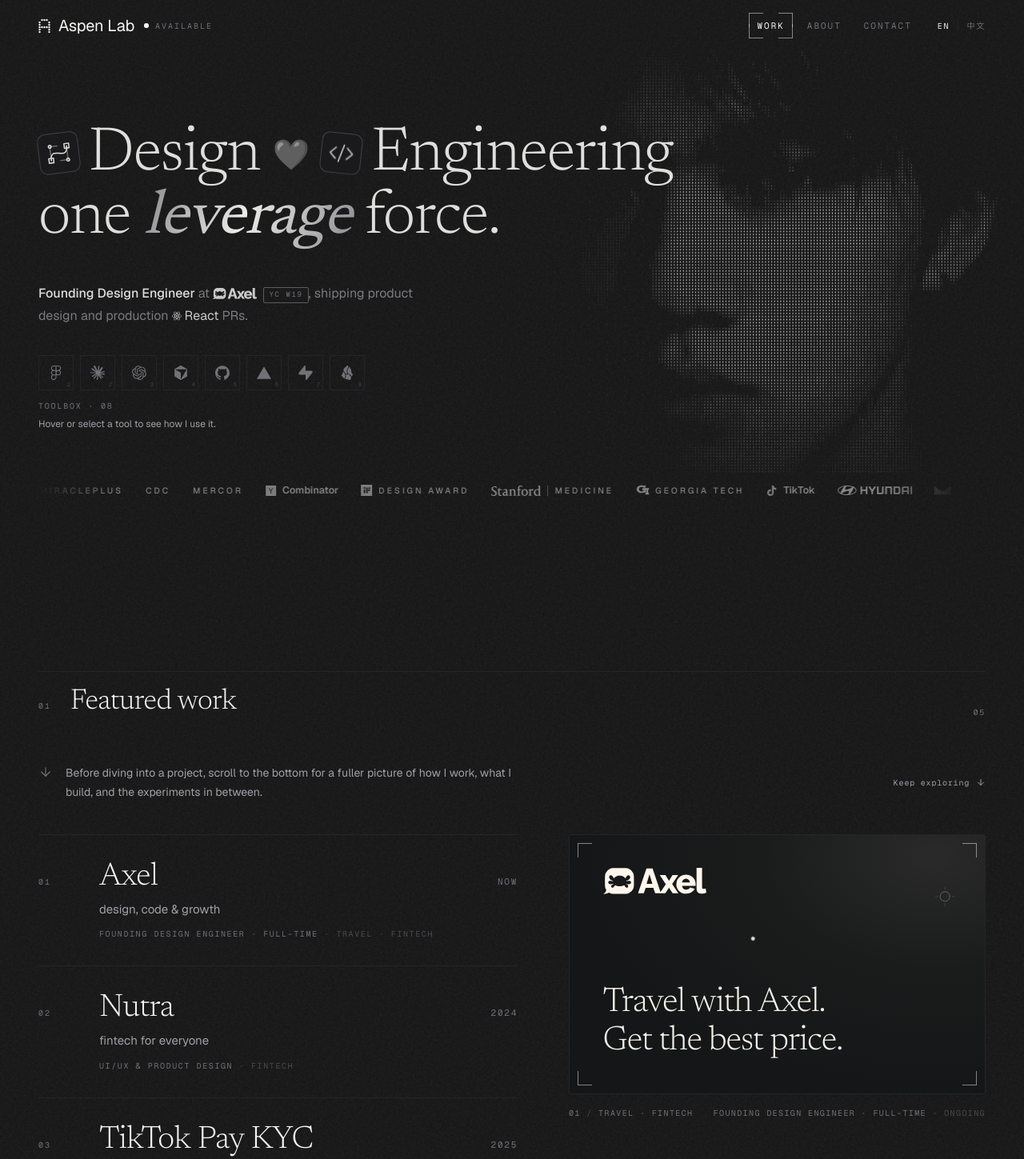
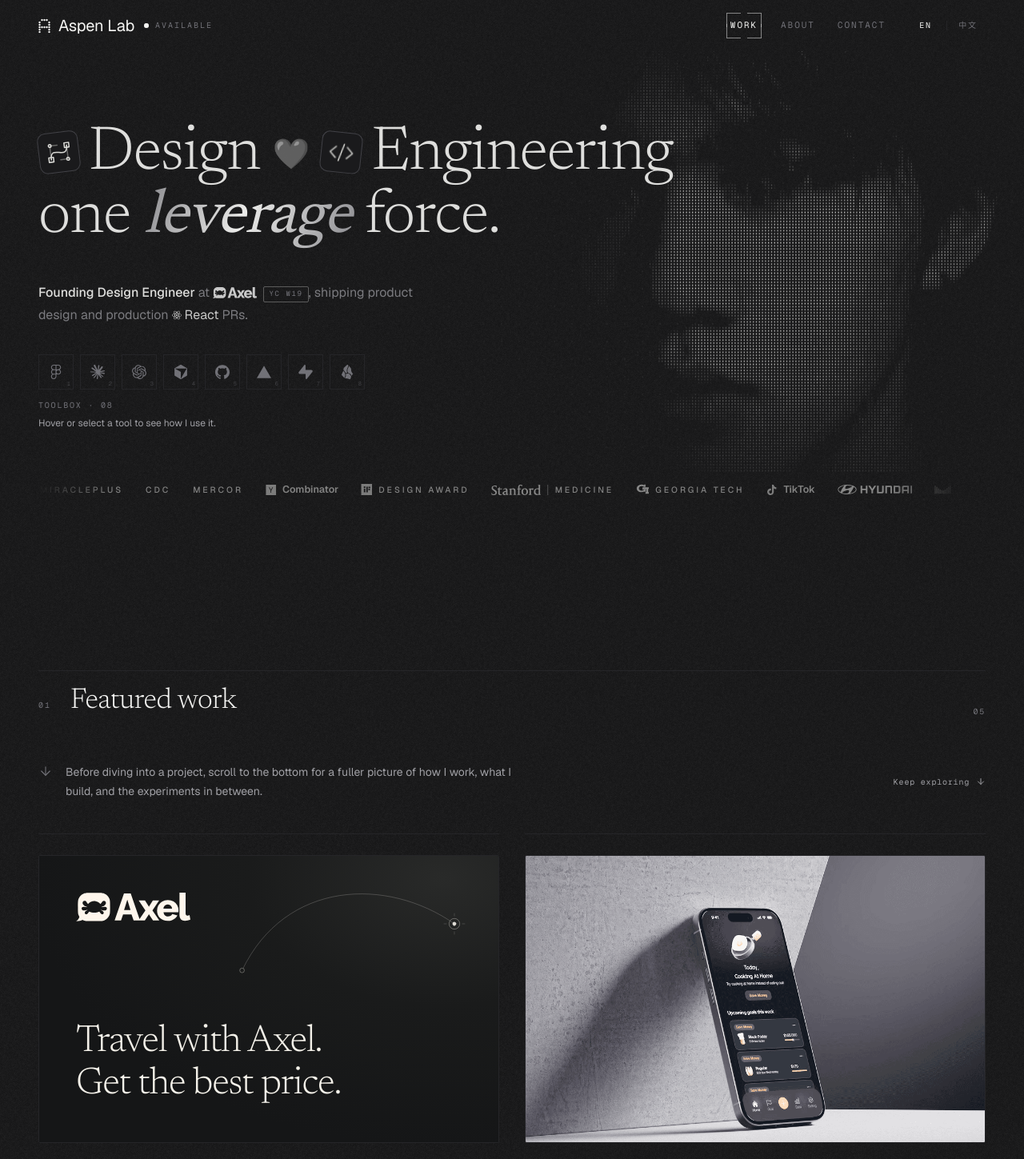
Before and after one commit to Aspen-Lab/aspen-portfolio, a Next.js app: page /en in a window 1280 px wide. Shown: the top 1449 px of the page at 80% size. Built offline with nearby package versions, Linux system fonts and the light colour scheme.

Commit message:
fix: refine touch project browsing and mobile navigation

```diff
--- /dev/null
+++ b/src/components/CatalogueIndex.module.css
@@ -0,0 +1,59 @@
+.catalogue { min-width: 0; }
+.index { border-top: 1px solid var(--color-line); }
+.entry { min-width: 0; border-bottom: 1px solid var(--color-line); }
+.inlinePreview { padding-top: 24px; margin-bottom: 20px; }
+.coverLink { touch-action: manipulation; }
+.description { display: block; padding-bottom: 26px; touch-action: manipulation; }
+.withoutCover { padding-top: 26px; }
+.rowContent {
+  display: grid;
+  grid-template-columns: 1.4rem minmax(0, 1fr) auto;
+  align-items: baseline;
+  column-gap: 12px;
+}
+.name { font-size: 30px; line-height: 1.1; text-wrap: balance; overflow-wrap: anywhere; }
+.meta { line-height: 1.75; text-wrap: pretty; overflow-wrap: anywhere; }
+.status { display: flex; flex-direction: column; align-items: flex-end; gap: 12px; }
+.rowArrow { color: var(--color-mute); transition: color 180ms ease, transform 180ms ease; }
+.description:focus-visible .rowArrow { color: var(--color-ink); transform: translate(2px, -2px); }
+.preview { display: none; }
+
+/* At tablet widths, keep the picture attached to its project. This also
+   applies to larger touch screens, where hovering is not an available action. */
+@media (min-width: 768px) {
+  .index { display: grid; grid-template-columns: repeat(2, minmax(0, 1fr)); column-gap: 32px; border-top: 0; }
+  .entry { border-top: 1px solid var(--color-line); border-bottom: 0; }
+  .inlinePreview { padding-top: 26px; }
+  .description { padding-bottom: 32px; }
+  .name { font-size: 32px; }
+}
+
+/* Shared previews belong to a layout that can actually use hover. */
+@media (min-width: 1024px) and (hover: hover) and (pointer: fine) {
+  .catalogue { display: grid; grid-template-columns: 1fr minmax(380px, 44%); gap: 48px; align-items: start; }
+  .index { display: block; border-top: 1px solid var(--color-line); }
+  .entry { border-top: 0; border-bottom: 1px solid var(--color-line); }
+  .inlinePreview { display: none; }
+  .description { padding-block: 32px; }
+  .rowContent { grid-template-columns: 2.25rem minmax(0, 1fr) auto; column-gap: 20px; }
+  .name { font-size: 40px; }
+  .meta { max-width: 44ch; }
+  .rowArrow { opacity: 0; }
+  .description[data-current="true"] .rowArrow,
+  .description:focus-visible .rowArrow { opacity: 1; color: var(--color-ink); }
+  .preview { display: block; position: sticky; top: 138px; }
+}
+
+@media (min-width: 1280px) and (hover: hover) and (pointer: fine) {
+  .catalogue { gap: 64px; }
+}
+
+@media (hover: hover) {
+  .description:hover .rowArrow { color: var(--color-ink); transform: translate(2px, -2px); }
+}
+
+@media (prefers-reduced-motion: reduce) {
+  .rowArrow { transition: none; }
+  .description:hover .rowArrow,
+  .description:focus-visible .rowArrow { transform: none; }
+}
--- a/src/components/CatalogueIndex.tsx
+++ b/src/components/CatalogueIndex.tsx
@@ -4,18 +4,18 @@
 import { Link } from "@/i18n/navigation";
 import { useLocale } from "next-intl";
 import { useReducedMotion } from "motion/react";
+import { ArrowUpRight } from "lucide-react";
 import { CatalogueMedia } from "./CatalogueMedia";
 import { demoCaption, type SideDemoId } from "./SideProjectDemo";
+import styles from "./CatalogueIndex.module.css";
 
 /* The catalogue: a ruled index with one sticky viewfinder plate.
    Built for the works, then generalised so the side projects read as
    their peer — same rows, same plate, same readout, one component
    (Aspen: 「和作品平级」). On the left every entry is a row with a folio
-   numeral, its name at 40px in the display serif, a subtitle, and one
-   mono line, with one figure on the right. Hovering a row dims the
-   others to 0.42 and crossfades the plate to that entry's cover, framed
-   by Latin registration marks with a mono readout beneath. Under lg
-   there is no hover, so each row carries its own cover band. */
+   numeral, its name in the display serif, and a mono readout. A fine
+   pointer gets one sticky preview. Phones and touch tablets get a
+   preview on every card, with two columns where there is room. */
 
 export type CatalogueCover = {
   src: string;
@@ -80,6 +80,7 @@
   className,
   style,
   onEnter,
+  current,
   ariaLabel,
   children,
 }: {
@@ -87,10 +88,20 @@
   className: string;
   style: React.CSSProperties;
   onEnter: () => void;
+  current?: boolean;
   ariaLabel?: string;
   children: ReactNode;
 }) {
-  const common = { className, style, onPointerEnter: onEnter, onFocus: onEnter, "aria-label": ariaLabel };
+  const common = {
+    className,
+    style,
+    onPointerEnter: (event: React.PointerEvent<HTMLElement>) => {
+      if (event.pointerType === "mouse") onEnter();
+    },
+    onFocus: onEnter,
+    "data-current": current,
+    "aria-label": ariaLabel,
+  };
   if (!row.href) return <div {...common}>{children}</div>;
   if (row.external) {
     return (
@@ -109,38 +120,26 @@
 export function CatalogueIndex({ rows }: { rows: CatalogueRow[] }) {
   const reduce = useReducedMotion();
   const cn = useLocale() === "cn";
-  const [hovered, setHovered] = useState<number | null>(null);
-  const [last, setLast] = useState(0);
+  const [active, setActive] = useState(0);
   const [replays, setReplays] = useState<Record<string, number>>({});
   const replay = (key: string) => setReplays((previous) => ({ ...previous, [key]: (previous[key] ?? 0) + 1 }));
-  const active = hovered ?? last;
-  const enter = (i: number) => {
-    setHovered(i);
-    setLast(i);
-  };
-  const current = rows[active];
+  const current = rows[active] ?? rows[0];
+  if (!current) return null;
 
   return (
-    <div className="lg:grid lg:grid-cols-[1fr_minmax(380px,44%)] lg:gap-12 xl:gap-16 lg:items-start">
+    <div className={styles.catalogue}>
       {/* ── The index ── */}
-      <ol
-        className="border-t border-line"
-        onPointerLeave={() => setHovered(null)}
-        onBlur={(event) => {
-          if (!event.currentTarget.contains(event.relatedTarget)) setHovered(null);
-        }}
-      >
+      <ol className={styles.index}>
         {rows.map((row, i) => {
-          const dimmed = hovered !== null && hovered !== i;
           return (
-            <li key={row.key} className="border-b border-line">
+            <li key={row.key} className={styles.entry}>
               {/* Keep replay beside the picture and outside its project link. */}
-              {row.cover && <div className="lg:hidden pt-6 sm:pt-7 mb-5">
+              {row.cover && <div className={styles.inlinePreview}>
                 <RowShell
                   row={row}
-                  onEnter={() => enter(i)}
+                  onEnter={() => setActive(i)}
                   ariaLabel={`${row.name} — ${cn ? "查看项目" : "View project"}`}
-                  className="plate block relative overflow-hidden aspect-[16/10]"
+                  className={`plate block relative overflow-hidden aspect-[16/10] ${styles.coverLink}`}
                   style={row.cover.bg ? { backgroundColor: row.cover.bg } : {}}
                 >
                   <CatalogueMedia cover={row.cover} replay={replays[row.key]} />
@@ -149,19 +148,17 @@
               </div>}
               <RowShell
                 row={row}
-                onEnter={() => enter(i)}
-                className={`group block pb-6 sm:pb-7 lg:py-8 ${row.cover ? "" : "pt-6 sm:pt-7"}`}
-                style={{
-                  opacity: dimmed ? 0.58 : 1,
-                  transition: reduce ? "none" : `opacity 360ms ${EASE}`,
-                }}
+                onEnter={() => setActive(i)}
+                current={active === i}
+                className={`${styles.description} ${!row.cover ? styles.withoutCover : ""}`}
+                style={{}}
               >
-                <div className="grid grid-cols-[2.25rem_1fr_auto] sm:grid-cols-[3.5rem_1fr_auto] gap-x-3 sm:gap-x-5 items-baseline">
+                <div className={styles.rowContent}>
                   <span className="font-mono text-[10px] tracking-[0.2em] text-soft tabular-nums">
                     {folio(i)}
                   </span>
                   <div className="min-w-0">
-                    <h3 className="type-display text-[30px] sm:text-[38px] lg:text-[40px] leading-[1.05] text-ink">
+                    <h3 className={`type-display text-ink ${styles.name}`}>
                       {row.name}
                     </h3>
                     {row.sub && (
@@ -169,12 +166,13 @@
                         {row.sub}
                       </p>
                     )}
-                    <p className="mt-3 font-mono text-[10px] uppercase tracking-[0.16em] text-soft truncate">
+                    <p className={`mt-3 font-mono text-[10px] uppercase tracking-[0.12em] text-soft ${styles.meta}`}>
                       {row.meta}
                     </p>
                   </div>
-                  <span className="font-mono text-[10px] sm:text-[11px] uppercase tracking-[0.16em] text-soft tabular-nums whitespace-nowrap">
+                  <span className={`${styles.status} font-mono text-[10px] sm:text-[11px] uppercase tracking-[0.16em] text-soft tabular-nums whitespace-nowrap`}>
                     {row.right}
+                    {row.href && <ArrowUpRight size={15} strokeWidth={1.25} aria-hidden className={styles.rowArrow} />}
                   </span>
                 </div>
               </RowShell>
@@ -184,7 +182,7 @@
       </ol>
 
       {/* ── The viewfinder — one plate, the active entry's cover ── */}
-      <aside className="hidden lg:block sticky top-[138px]">
+      <aside className={styles.preview}>
         <div className="group/preview plate relative overflow-hidden aspect-[16/10]">
           {rows.map((row, i) => (
             <div
--- a/src/components/CatalogueMedia.tsx
+++ b/src/components/CatalogueMedia.tsx
@@ -104,7 +104,7 @@
             unoptimized={cover.src === "/work/tiktok.png"}
             alt={desktop ? "" : cover.alt ?? ""}
             fill
-            sizes={desktop ? "(min-width: 1440px) 580px, 44vw" : "(min-width: 1024px) 1px, (min-width: 640px) 90vw, calc(100vw - 40px)"}
+            sizes={desktop ? "(min-width: 1440px) 580px, 44vw" : "(min-width: 768px) 44vw, calc(100vw - 40px)"}
             loading={active && inView ? "eager" : "lazy"}
             style={{ objectFit: cover.fit ?? "cover", objectPosition: cover.position }}
           />
--- a/src/components/ChapterNav.tsx
+++ b/src/components/ChapterNav.tsx
@@ -75,7 +75,7 @@
   return (
     <>
       {/* Mobile: horizontal sticky bar (lg-) */}
-      <div ref={mobileNavRef} className="lg:hidden sticky top-24 min-[420px]:top-16 z-30 mt-16 bg-paper/90 backdrop-blur-md border-y border-line/80 -mx-[max(1.25rem,4vw)]">
+      <div ref={mobileNavRef} className="lg:hidden sticky top-24 sm:top-16 z-30 mt-16 bg-paper/90 backdrop-blur-md border-y border-line/80 -mx-[max(1.25rem,4vw)]">
         <div className="container-fluid flex items-center gap-7 overflow-x-auto no-scrollbar py-3.5">
           <span className="font-mono text-[10px] uppercase tracking-[0.22em] text-soft shrink-0">
             {cn ? "章节" : "Chapters"}
--- a/src/components/LocaleToggle.tsx
+++ b/src/components/LocaleToggle.tsx
@@ -18,21 +18,24 @@
 
   const switchTo = (next: Locale) => {
     if (next === locale) return;
-    router.replace(pathname, { locale: next });
+    const hash = window.location.hash;
+    const href = `${pathname}${window.location.search}${hash}`;
+    // Translated content changes height; follow its anchor when one is present.
+    router.replace(href, { locale: next, scroll: Boolean(hash) });
   };
 
   return (
-    <div role="group" aria-label="Language" className="flex items-center gap-2.5 font-mono text-[10px] uppercase tracking-[0.18em]">
+    <div role="group" aria-label={locale === "cn" ? "语言" : "Language"} className="flex shrink-0 items-center font-mono text-[10px] uppercase tracking-[0.18em]">
       {(Object.keys(labels) as Locale[]).map((code, i) => {
         const active = code === locale;
         return (
-          <span key={code} className="flex items-center gap-2.5">
-            {i > 0 && <span aria-hidden className="w-px h-3 bg-line" />}
+          <span key={code} className="flex items-center">
+            {i > 0 && <span aria-hidden className="mx-1 w-px h-3 bg-line" />}
             <button
               type="button"
               onClick={() => switchTo(code)}
               aria-pressed={active}
-              className={`whitespace-nowrap py-1 transition-colors duration-200 cursor-pointer ${
+              className={`inline-flex min-h-11 min-w-11 items-center justify-center whitespace-nowrap touch-manipulation transition-colors duration-200 cursor-pointer ${
                 active ? "text-ink" : "text-soft hover:text-ink"
               }`}
             >
--- a/src/components/Nav.tsx
+++ b/src/components/Nav.tsx
@@ -51,25 +51,28 @@
     };
   }, []);
 
-  /* Already home? Next would only rewrite the hash (silently — no event),
-     so glide to the works section ourselves. Modified clicks pass through. */
+  /* Already home? Keep the URL in sync while scrolling to the works section.
+     Modified clicks pass through. */
   const onWorkClick = (e: React.MouseEvent<HTMLAnchorElement>) => {
     if (pathname !== "/" || e.button !== 0 || e.metaKey || e.ctrlKey || e.shiftKey || e.altKey) return;
     e.preventDefault();
+    if (window.location.hash !== "#work") {
+      window.history.pushState(null, "", `${window.location.pathname}${window.location.search}#work`);
+    }
     const reduceNow = window.matchMedia("(prefers-reduced-motion: reduce)").matches;
     document.getElementById("work")?.scrollIntoView({ behavior: reduceNow ? "auto" : "smooth" });
   };
 
   return (
     <header
-      className={`sticky top-0 z-40 transition-[background-color,border-color,backdrop-filter] duration-300 ease-out border-b ${
+      className={`sticky top-0 z-40 h-24 sm:h-16 transition-[background-color,border-color,backdrop-filter] duration-300 ease-out border-b ${
         lifted ? "backdrop-blur-md bg-paper/80 border-line" : "bg-transparent border-transparent"
       }`}
     >
-      <div className="container-fluid min-h-16 py-3 min-[420px]:py-0 min-[420px]:h-16 flex flex-wrap min-[420px]:flex-nowrap items-center justify-between gap-3 sm:gap-6">
+      <div className="container-fluid grid h-full grid-rows-[44px_44px] content-center items-center sm:flex sm:justify-between sm:gap-6">
         <Link
           href="/"
-          className="group flex items-center gap-3 shrink-0 whitespace-nowrap font-display text-[17px] min-[381px]:text-[18px] sm:text-[20px] tracking-[-0.01em] text-ink"
+          className="group flex min-h-11 items-center gap-3 shrink-0 justify-self-start whitespace-nowrap touch-manipulation font-display text-[17px] min-[381px]:text-[18px] sm:text-[20px] tracking-[-0.01em] text-ink"
         >
           <Logo />
           <span
@@ -84,8 +87,8 @@
           </span>
         </Link>
 
-        <div className="flex items-center justify-between min-[420px]:justify-start max-[419px]:w-full gap-5 sm:gap-8 min-w-0">
-          <nav className="flex items-center gap-4 sm:gap-7">
+        <div className="flex min-w-0 items-center justify-between gap-2 sm:justify-start sm:gap-6">
+          <nav className="flex shrink-0 items-center gap-1 sm:gap-5">
             {ITEMS.map((item) => {
               const active = item.match(pathname);
               return (
@@ -94,7 +97,7 @@
                   href={item.href}
                   aria-current={active ? "page" : undefined}
                   onClick={item.key === "work" ? onWorkClick : undefined}
-                  className={`relative whitespace-nowrap py-1.5 font-mono text-[11px] uppercase tracking-[0.18em] transition-colors duration-200 ${
+                  className={`relative inline-flex min-h-11 min-w-11 items-center justify-center whitespace-nowrap px-0 sm:px-1 touch-manipulation font-mono text-[11px] uppercase tracking-[0.18em] transition-colors duration-200 ${
                     active ? "text-ink" : "text-soft hover:text-ink"
                   }`}
                 >
@@ -102,7 +105,7 @@
                     <motion.span
                       layoutId="nav-bracket"
                       aria-hidden
-                      className="pointer-events-none absolute -inset-x-2.5 -inset-y-0.5"
+                      className="pointer-events-none absolute inset-x-0 inset-y-1.5"
                       transition={reduce ? { duration: 0 } : { type: "spring", stiffness: 380, damping: 34 }}
                     >
                       <span className="reg-mark tl" style={{ width: 7, height: 7, left: 0, top: 0 }} />
```
